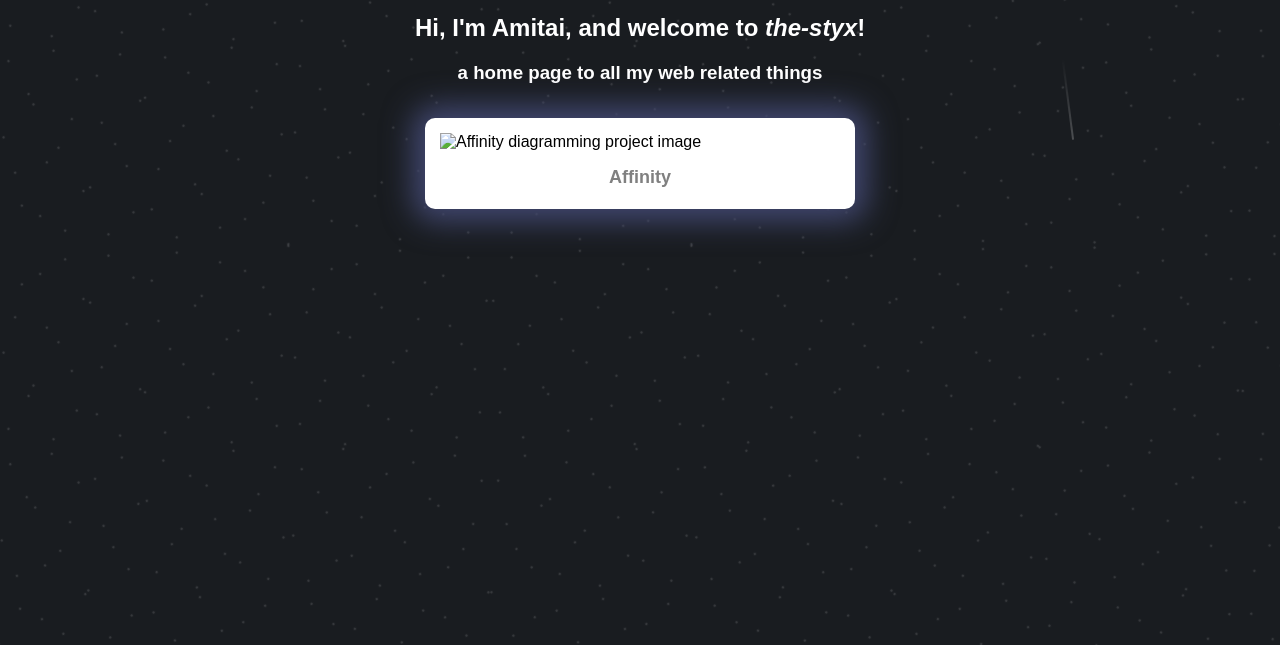
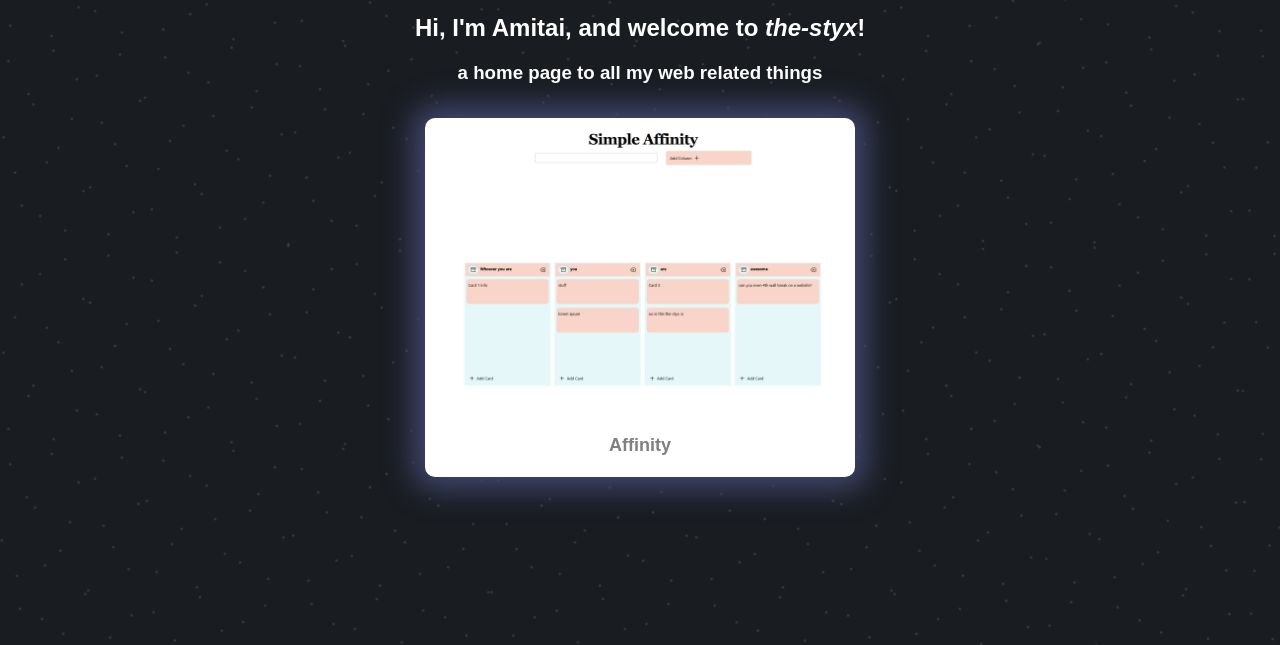
Before and after one commit to amitai-debiche/portfolio, a plain HTML site: page src/index.html in a window 1280 px wide. Shown: the part 155-800 px from the top of the page. Drawn offline with Linux system fonts and the light colour scheme.

Commit message:
update; Reorganized file layout, starting to setup nginx and docker

```diff
--- a/index.html
+++ b/src/index.html
@@ -5,6 +5,9 @@
     <meta name="viewport" content="width=device-width, initial-scale=1.0">
     <title>The-Styx homepage</title>
     <link rel="stylesheet" href="styles.css">
+    <link rel="icon" type="image/x-icon" href="./images/favicon.ico" sizes="32x32">
+    <link rel="icon" href="./images/icon.svg" type="image/svg+xml">
+    <link rel="apple-touch-icon" href="./images/apple-touch-icon.png"><!-- 180×180 -->
 </head>
     <body>
     <div class="milky-way-background" alt="background space effect"></div>
@@ -33,7 +36,7 @@
             <div class="display-container">
 
                 <div class="card affinity" onclick="window.open('https://affinity.the-styx.net', '_blank');">
-                    <img src="./images/Affinity.PNG" alt="Affinity diagramming project image">
+                    <img src="images/Affinity.PNG" alt="Affinity diagramming project image">
                     <div class="card-name">Affinity</div>
                 </div>
             </div>
@@ -42,6 +45,6 @@
     <footer>
 
     </footer>
-    <script src="script.js"></script>
+    <script src="/scripts/script.js"></script>
     </body>
 </html>
--- a/script.js
+++ b/src/scripts/script.js
@@ -11,8 +11,9 @@ document.addEventListener('DOMContentLoaded', () => {
             // Generate random start and end positions
             const startTop = Math.random() * window.innerHeight;
             const startLeft = Math.random() * window.innerWidth;
-            const endTop = startTop + Math.random() * 500 - 300; // random variation
-            const endLeft = startLeft + Math.random() * 500 - 300; // random variation
+            console.log(window.innerHeight)
+            const endTop = Math.random() * (window.innerHeight - 150); // random variation
+            const endLeft = Math.random() * window.innerWidth - 200; // random variation
 
             // Calculate the angle of the shooting star
             const deltaY = endTop - startTop;
@@ -35,6 +36,15 @@ document.addEventListener('DOMContentLoaded', () => {
                 activeStars--;
                 console.log('Star removed');
             });
+
+            const checkOffScreen = setInterval(() => {
+                const rect = star.getBoundingClientRect();
+                if (rect.top > window.innerHeight || rect.bottom < 0 || rect.left > window.innerWidth || rect.right < 0) {
+                    star.remove();
+                    activeStars--;
+                    clearInterval(checkOffScreen);
+                }
+            }, 100); // Check every 100 milliseconds
         }
 
         clearTimeout(createShootingStar);
--- a/styles.css
+++ b/src/styles.css
@@ -14,10 +14,9 @@ body, html {
 }
 .milky-way-background {
     position: fixed;
-    z-index: -1;
+    z-index: -2;
     width: 100%;
     height: 100%;
-    overflow: hidden;
     background:  #191c20; /* Radial gradient from dark blue to black */
 }
 .milky-way-background::before,
@@ -50,6 +49,8 @@ body, html {
 
 .shooting-star {
     position: absolute;
+    z-index: -1;
+    overflow: hidden;
     width: 2px;
     height: 80px;
     background: linear-gradient(white, rgba(255, 255, 255, 0));
```
Also changed, not shown: src/images/Affinity.PNG (added), src/images/android-chrome-192x192.png (added), src/images/android-chrome-512x512.png (added), src/images/apple-touch-icon.png (added), src/images/favicon.ico (added), 2 other files.
